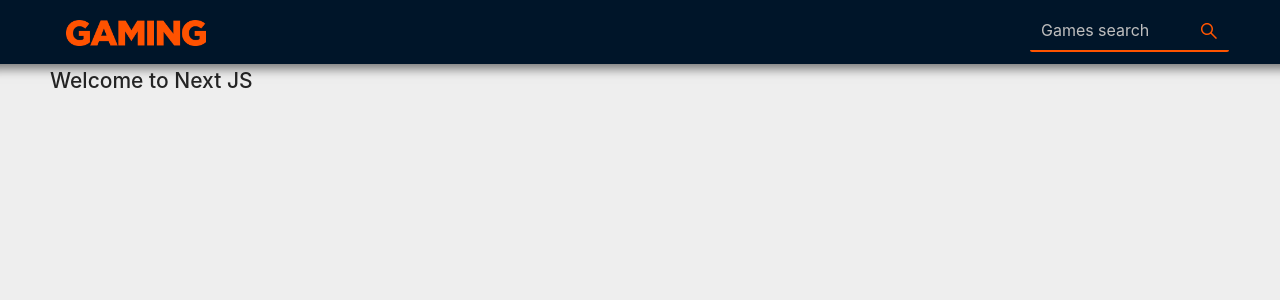
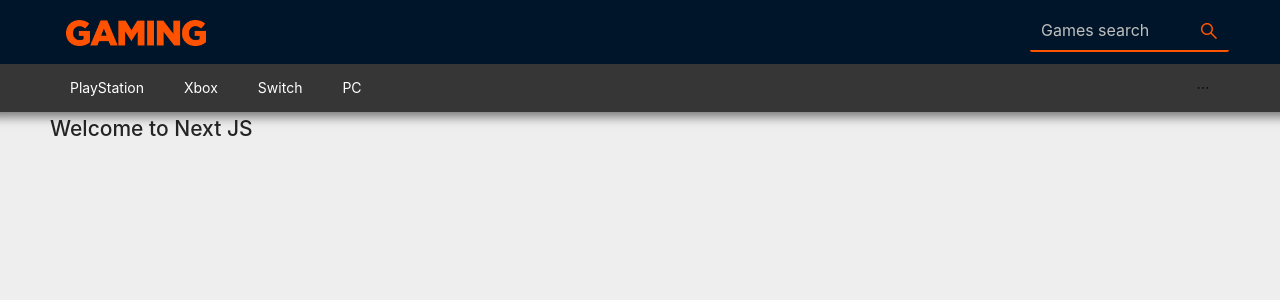
Before and after one commit to LuisGilGB/ecommerce-courseagus-next-client, a Next.js app: page / in a window 1280 px wide. Shown: the top 300 px of the page. Built offline with nearby package versions, Linux system fonts and the light colour scheme.

Commit message:
Header Nav

```diff
--- a/components/Header/Header.jsx
+++ b/components/Header/Header.jsx
@@ -1,5 +1,6 @@
 import { Layout } from "antd";
 import TopBar from "./TopBar/TopBar";
+import Nav from "./Nav/Nav";
 
 const { Header: AntHeader } = Layout;
 
@@ -7,6 +8,7 @@ const Header = () => {
   return (
     <AntHeader className="header">
       <TopBar />
+      <Nav />
     </AntHeader>
   );
 };
--- a/components/Header/Header.scss
+++ b/components/Header/Header.scss
@@ -1,7 +1,13 @@
 .header {
+  height: 112px;
   position: relative;
+  padding: 0;
   box-shadow: 0 -10px 10px 15px rgba(0, 0, 0, 0.5);
   -webkit-box-shadow: 0 -10px 10px 15px rgba(0, 0, 0, 0.5);
   -moz-box-shadow: 0 -10px 10px 15px rgba(0, 0, 0, 0.5);
   z-index: 1;
+
+  > div {
+    padding: 0 50px;
+  }
 }
--- /dev/null
+++ b/components/Header/Nav/Nav.jsx
@@ -0,0 +1,48 @@
+import { Col, Menu, Row } from "antd";
+import Link from "next/link";
+import { UserOutlined } from "@ant-design/icons";
+
+const NavMenu = (props) => {
+  return (
+    <Menu
+      {...props}
+      forceSubMenuRender={false}
+      mode="horizontal"
+      className="menu"
+    />
+  );
+};
+
+const NavItem = ({ to, href, children, ...otherProps }) => {
+  return (
+    <Menu.Item {...otherProps} className="menu-item">
+      <Link href={to || href}>
+        <a>{children}</a>
+      </Link>
+    </Menu.Item>
+  );
+};
+
+const Nav = () => {
+  return (
+    <Row className="nav" justify="space-between">
+      <Col>
+        <NavMenu mode="horizontal">
+          <NavItem href="/playstation">PlayStation</NavItem>
+          <NavItem href="/xbox">Xbox</NavItem>
+          <NavItem href="/switch">Switch</NavItem>
+          <NavItem href="/pc">PC</NavItem>
+        </NavMenu>
+      </Col>
+      <Col>
+        <NavMenu mode="horizontal">
+          <NavItem href="/login" icon={<UserOutlined />}>
+            User login
+          </NavItem>
+        </NavMenu>
+      </Col>
+    </Row>
+  );
+};
+
+export default Nav;
--- /dev/null
+++ b/components/Header/Nav/Nav.scss
@@ -0,0 +1,32 @@
+.nav {
+  height: 48px;
+  background-color: $background-grey-dark;
+
+  .menu {
+    line-height: 48px;
+    background-color: transparent;
+    border: 0;
+
+    .menu-item {
+      color: $font-light;
+      margin: 0;
+      padding: 0 20px;
+      top: 0;
+      border: 0;
+
+      &:hover {
+        color: $font-light;
+        background-color: $background-dark-absolute;
+        border: 0;
+      }
+
+      a {
+        color: $font-light;
+
+        &:hover {
+          color: $font-light;
+        }
+      }
+    }
+  }
+}
--- /dev/null
+++ b/components/Header/Nav/index.js
@@ -0,0 +1 @@
+export { default } from "./Menu";
--- a/components/Header/TopBar/TopBar.scss
+++ b/components/Header/TopBar/TopBar.scss
@@ -1,4 +1,6 @@
 .top-bar {
+  height: 64px;
+
   .logo-col {
     padding: 0 16px;
   }
--- a/package.json
+++ b/package.json
@@ -8,6 +8,7 @@
     "start": "next start"
   },
   "dependencies": {
+    "@ant-design/icons": "^4.3.0",
     "antd": "^4.9.4",
     "next": "10.0.4",
     "node-sass": "^5.0.0",
--- a/scss/index.scss
+++ b/scss/index.scss
@@ -7,3 +7,4 @@
 // Components
 @import "../components/Header/Header.scss";
 @import "../components/Header/TopBar/TopBar.scss";
+@import "../components/Header/Nav/Nav.scss";
```
Also changed, not shown: 1 other file (tests, documents, lock files or other folders).
